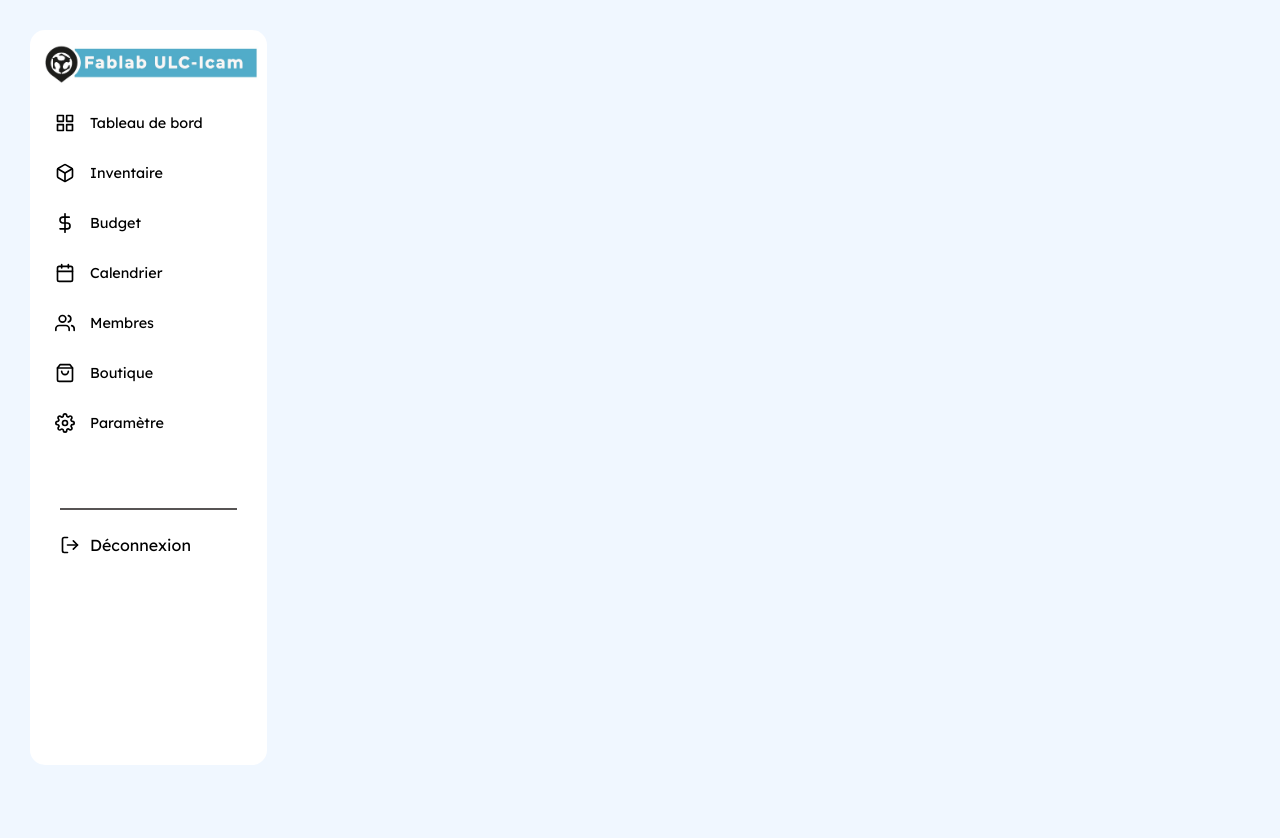
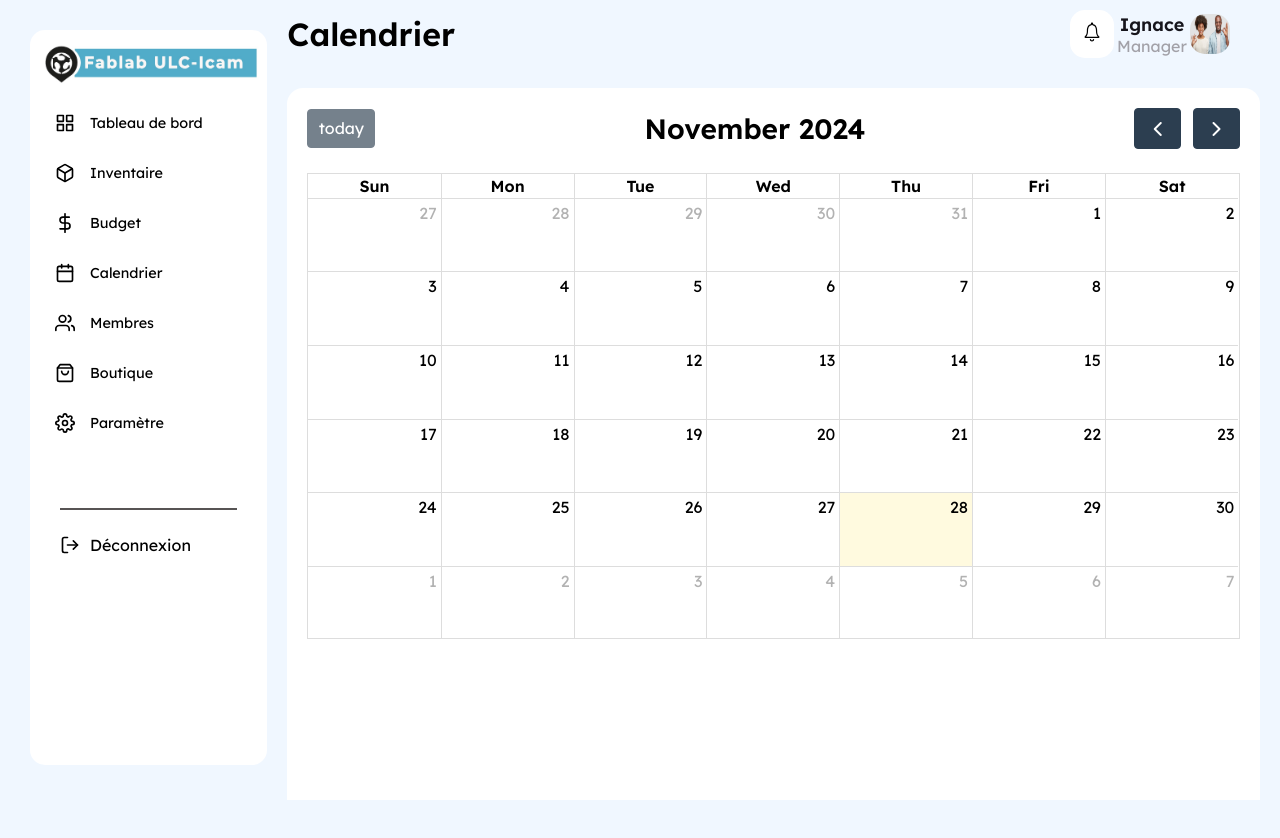
Before and after one commit to Coder-Edge/USI-Fablab, a React (Vite) app: page /manager/calendar in a window 1280 px wide. Shown: the top 838 px of the page. Built offline with nearby package versions, Linux system fonts and the light colour scheme.

Commit message:
Calendar manager

```diff
--- a/package.json
+++ b/package.json
@@ -10,6 +10,11 @@
     "preview": "vite preview"
   },
   "dependencies": {
+    "@fullcalendar/core": "^6.1.15",
+    "@fullcalendar/daygrid": "^6.1.15",
+    "@fullcalendar/list": "^6.1.15",
+    "@fullcalendar/react": "^6.1.15",
+    "@fullcalendar/timegrid": "^6.1.15",
     "react": "^18.3.1",
     "react-dom": "^18.3.1",
     "react-icons": "^5.3.0",
--- a/src/main.jsx
+++ b/src/main.jsx
@@ -6,6 +6,7 @@ import { BrowserRouter as Router, Route, Routes } from "react-router-dom";
 import Header from "./components/Header/header";
 import InventoryMNG from "./pages/manager/Inventory/inventory";
 import InventorySTD from "./pages/student/inventory/inventory";
+import Calendrier from "./pages/Calendrier/calendrier";
 
 export default function Main() {
   return (
@@ -17,6 +18,7 @@ export default function Main() {
           <Route index element={<><Header title={"Inventaire"}/><InventoryMNG/></>}/>
           <Route path="manager">
             <Route path="inventory" element={<><Header title={"Inventaire"}/><InventoryMNG/></>}/>
+            <Route path="calendar" element={<><Header title={"Calendrier"}/><Calendrier/></>}/>
           </Route>
           <Route path="student">
             <Route path="inventory" element={<><Header title={"Inventaire"}/><InventorySTD/></>}/>
--- /dev/null
+++ b/src/pages/Calendrier/calendrier.css
@@ -0,0 +1,35 @@
+@import url("https://fonts.googleapis.com/css2?family=Lexend:wght@400;600&display=swap");
+
+:root {
+  --primary-color: #4caf50;
+  --secondary-color: #f44336;
+  --background-color: #f0f7ff;
+}
+
+* {
+  padding: 0px;
+  margin: 0px;
+  font-family: "Lexend", sans-serif;
+}
+
+main {
+  display: flex;
+  justify-content: start;
+  padding-top: 10px;
+  height: 100vh;
+  overflow: hidden;
+  background-color: var(--background-color);
+}
+
+.cal {
+  width: 100%;
+  height: 100%;
+  overflow-y: auto;
+  margin-top: 20px;
+  background-color: white;
+  margin: 20px;
+  padding: 20px;
+  border-radius: 16px;
+  align-items: center;
+  justify-content: center;
+}
--- /dev/null
+++ b/src/pages/Calendrier/calendrier.jsx
@@ -0,0 +1,37 @@
+import React from "react";
+import ReactDom from "react-dom/client";
+import Navbar from "../../components/Navbar/navbar";
+import Header from "../../components/Header/header";
+import FullCalendar from "@fullcalendar/react";
+import dayGridPlugin from "@fullcalendar/daygrid";
+import "./calendrier.css";
+
+export default function Calendrier() {
+  return (
+    <>
+      <main>
+        <div className="cal">
+            <FullCalendar
+              plugins={[dayGridPlugin]}
+              initialView="dayGridMonth"
+              headerToolbar={{
+                start: "today",
+                center: "title",
+                end: "prev next",
+              }}
+              aspectRatio={2}
+              events = {
+                [
+
+                ]
+              }
+            />
+          </div>
+      </main>
+
+    </>
+  );
+}
+
+//Afficher le composant Main
+ReactDom.createRoot(document.querySelector("#root")).render(<Calendrier />);
```
Also changed, not shown: 1 other file (tests, documents, lock files or other folders).
